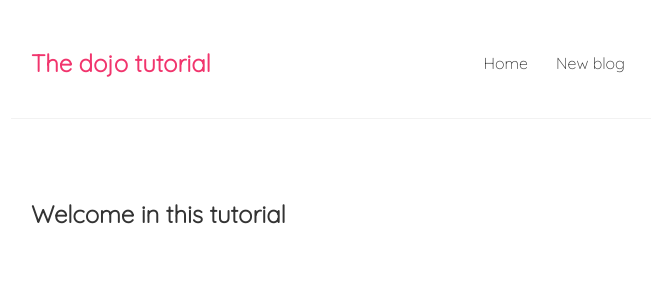
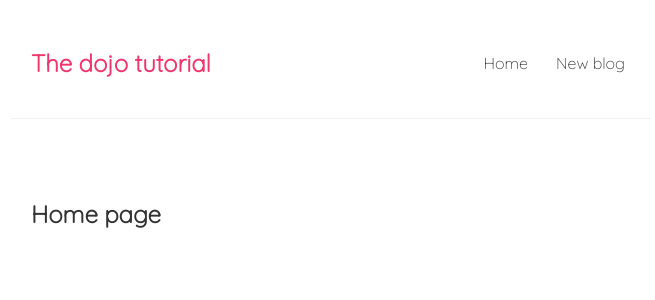
Before and after one commit to Hurmatullah/react_js, a React (Create React App) app: page / in a window 1280 px wide. Shown: the top 300 px of the page, without its empty margins (305-960 px from the left). Built offline with nearby package versions, Linux system fonts and the light colour scheme.

Commit message:
Updated code

```diff
--- a/src/App.js
+++ b/src/App.js
@@ -1,12 +1,13 @@
 import "./App.css";
 import Navbar from "./Navbar";
+import Home from "./Home";
 
 function App() {
   return (
     <div className="App">
       <Navbar></Navbar>
       <div className="content">
-        <h2>Welcome in this tutorial</h2>
+        <Home />
       </div>
     </div>
   );
--- /dev/null
+++ b/src/Home.js
@@ -0,0 +1,5 @@
+const Home = () => {
+  return <h2>Home page</h2>;
+};
+
+export default Home;
```
